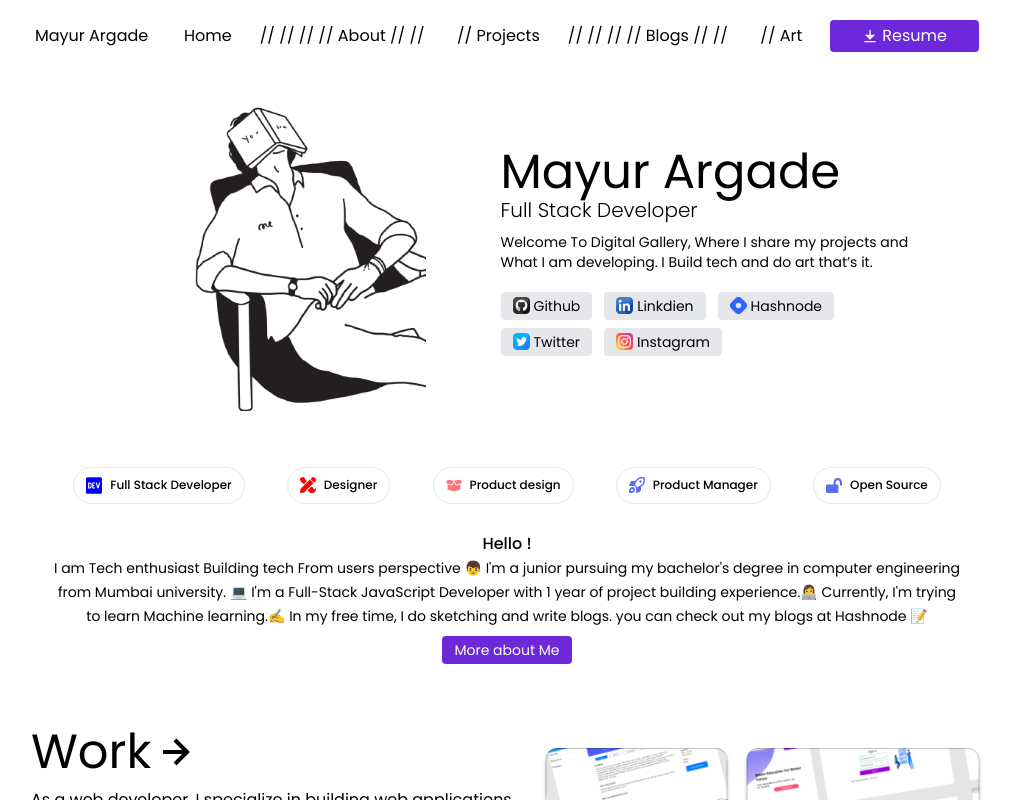
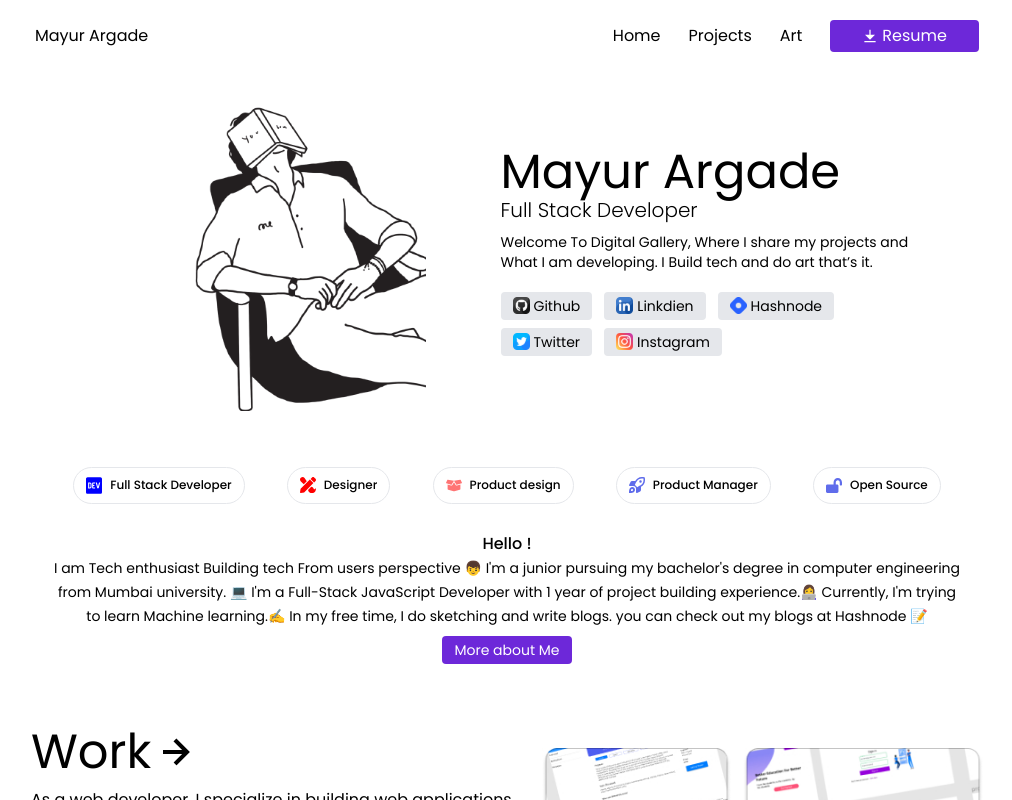
Before and after one commit to mayur-argade/mayur-argade, a React (Create React App) app: page / in a window 1280 px wide. Shown: the top 800 px of the page, without its empty margins (133-1145 px from the left). Built offline with nearby package versions, Linux system fonts and the light colour scheme; the HTML template or start-up script is replaced by a standard one.

Commit message:
Update Navbar.jsx

```diff
--- a/src/components/Navbar.jsx
+++ b/src/components/Navbar.jsx
@@ -19,17 +19,16 @@ const Navbar = () => {
             </Link>
             </span>
 
-//             <Link to='/about'>
+            {/* <Link to='/about'>
 
-//             <span class="group text-black-500 transition-all duration-300 ease-in-out mr-7 cursor-pointer">
-//               <span className="bg-left-bottom bg-gradient-to-r from-purple-700 to-purple-700 bg-[length:0%_2px] bg-no-repeat group-hover:bg-[length:100%_2px] transition-all duration-500 ease-out text-base">
-//                 About
-//               </span>
-//             </span>
-//             </Link>
+            <span class="group text-black-500 transition-all duration-300 ease-in-out mr-7 cursor-pointer">
+              <span className="bg-left-bottom bg-gradient-to-r from-purple-700 to-purple-700 bg-[length:0%_2px] bg-no-repeat group-hover:bg-[length:100%_2px] transition-all duration-500 ease-out text-base">
+                About
+              </span>
+            </span>
+            </Link> */}
 
             <Link to='/work'>
-
             <span class="group text-black-500 transition-all duration-300 ease-in-out mr-7 cursor-pointer">
               <span className="bg-left-bottom bg-gradient-to-r from-purple-700 to-purple-700 bg-[length:0%_2px] bg-no-repeat group-hover:bg-[length:100%_2px] transition-all duration-500 ease-out text-base">
                 Projects
@@ -37,14 +36,13 @@ const Navbar = () => {
             </span>
             </Link>
 
-//             <Link to='/'>
-
-//             <span class="group text-black-500 transition-all duration-300 ease-in-out mr-7 cursor-pointer">
-//               <span className="bg-left-bottom bg-gradient-to-r from-purple-700 to-purple-700 bg-[length:0%_2px] bg-no-repeat group-hover:bg-[length:100%_2px] transition-all duration-500 ease-out text-base">
-//                 Blogs
-//               </span>
-//             </span>
-//             </Link>
+            {/* <Link to='/'>
+            <span class="group text-black-500 transition-all duration-300 ease-in-out mr-7 cursor-pointer">
+              <span className="bg-left-bottom bg-gradient-to-r from-purple-700 to-purple-700 bg-[length:0%_2px] bg-no-repeat group-hover:bg-[length:100%_2px] transition-all duration-500 ease-out text-base">
+                Blogs
+              </span>
+            </span>
+            </Link> */}
 
             <Link to='/art'>
             <span class="group text-black-500 transition-all duration-300 ease-in-out mr-7 cursor-pointer">
```
